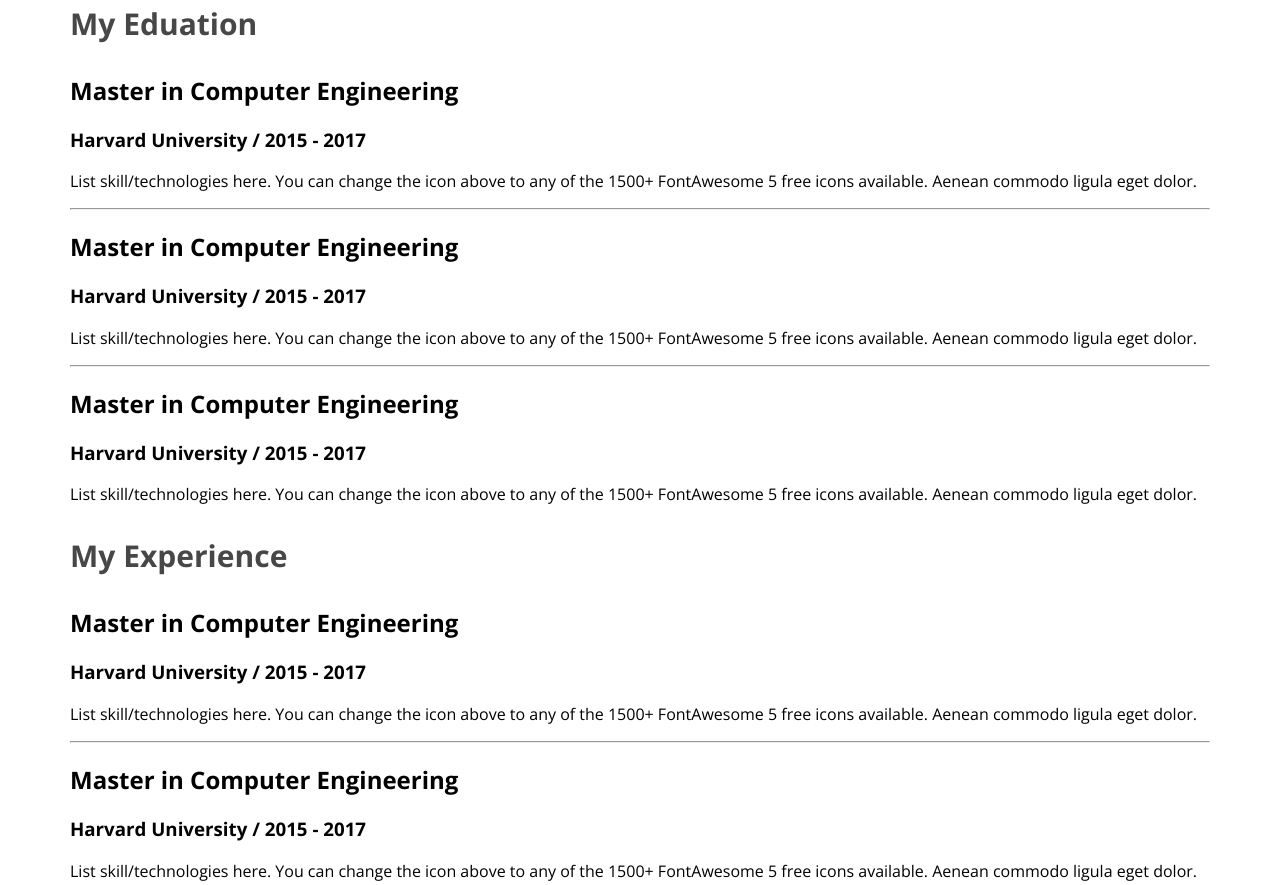
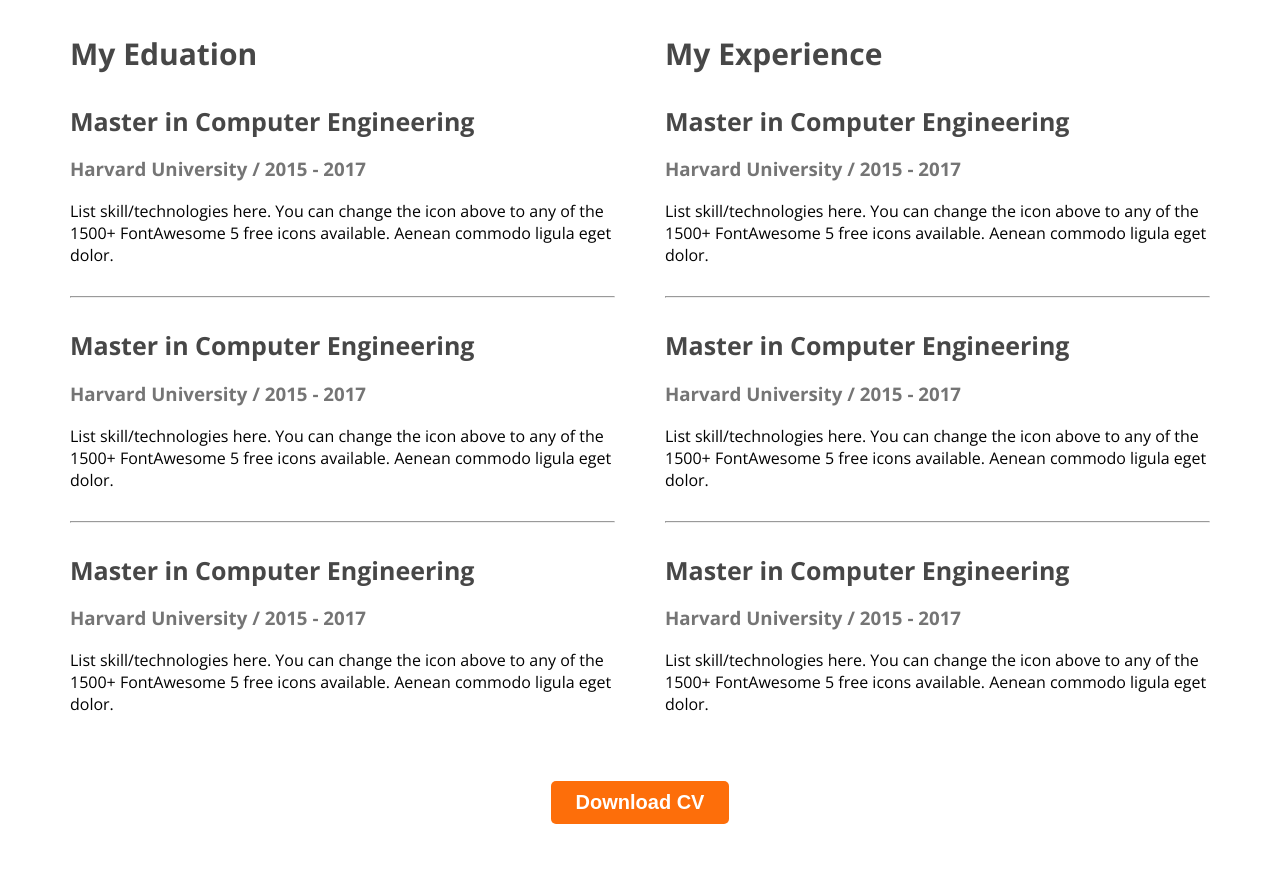
Before and after one commit to Md-Bidyuth/developer-portfolio, a plain HTML site: page index.html in a window 1280 px wide. Shown: the part 2382-3267 px from the top of the page. After the commit the page ends 3214 px from the top, so only its background shows below. Drawn offline with nearby package versions, Linux system fonts and the light colour scheme.

Commit message:
finished resume part

```diff
--- a/index.html
+++ b/index.html
@@ -142,6 +142,10 @@
                     </div>
                 </div>
             </div>
+
+            <div class="download-cv">
+                <button class="btn-primary" id="download-cv ">Download CV</button>
+            </div>
            </section>
     </main>
 
--- a/styles/portfolio.css
+++ b/styles/portfolio.css
@@ -166,3 +166,33 @@ main section{
     font-weight: 700;
 
 }
+
+.resume-container{
+    display:flex;
+    gap: 50px;
+}
+
+.resume-item-title{
+    color: #474747;
+font-size: 25px;
+font-weight: 700;
+margin-bottom: 10px;
+}
+
+
+..resume-item-institute{
+    margin-bottom: 20px;
+    margin-top:0px;
+}
+.resume-item-desription , .resume-item-institute{
+    color: #757575;
+}
+
+.resume-container hr{
+    margin: 30px 0px;
+}
+
+.download-cv{
+    text-align: center;
+    margin-top: 50px;
+}
```
